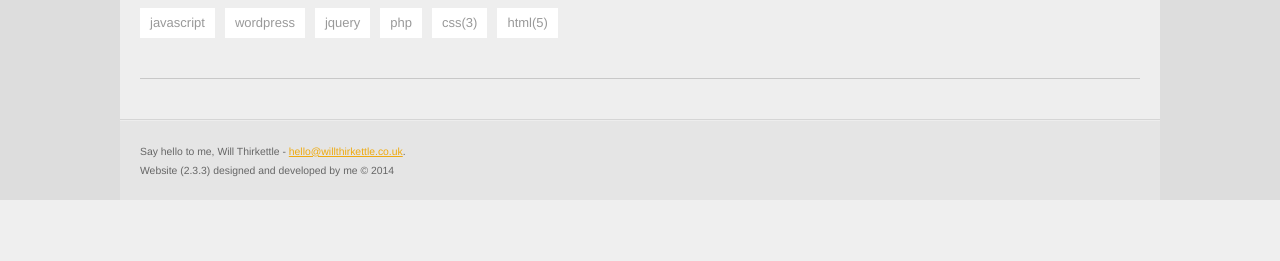
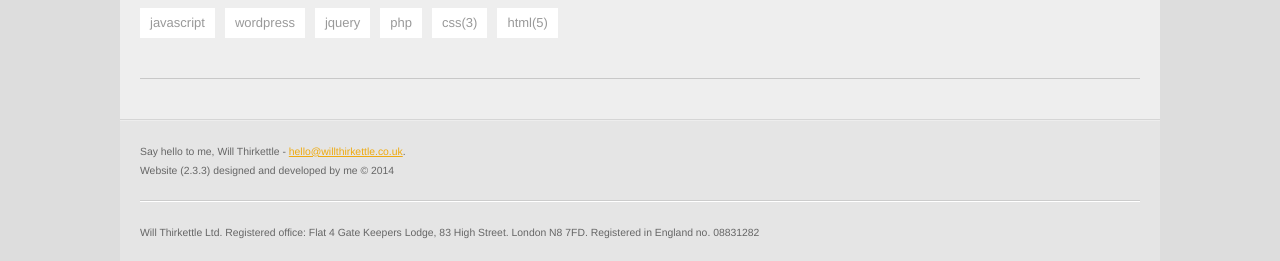
Before and after one commit to SirKettle/willthirkettle, a PHP site: page /index.php in a window 1280 px wide. Shown: the part 3544-3805 px from the top of the page. Before the commit the page ends 3744 px from the top, so only its background shows below. Run offline with PHP 8.4, Linux system fonts and the light colour scheme; data that the repository does not hold is empty; some libraries are stand-ins or nearby versions.

Commit message:
footer updated with new company information

```diff
--- a/src/template/footer.php
+++ b/src/template/footer.php
@@ -3,6 +3,8 @@
         <footer>
           <?php include $_SERVER['DOCUMENT_ROOT'] . '/assets/html/contact.html'; ?>
           <p><small>Website (<?php echo $version; ?>) designed and developed by me &copy; <span id="year"></span></small></p>
+          <hr>
+          <p><small>Will Thirkettle Ltd. Registered office: Flat 4 Gate Keepers Lodge, 83 High Street. London N8 7FD. Registered in England no. 08831282</small></p>
         </footer>
       </div>
     </div>
```
